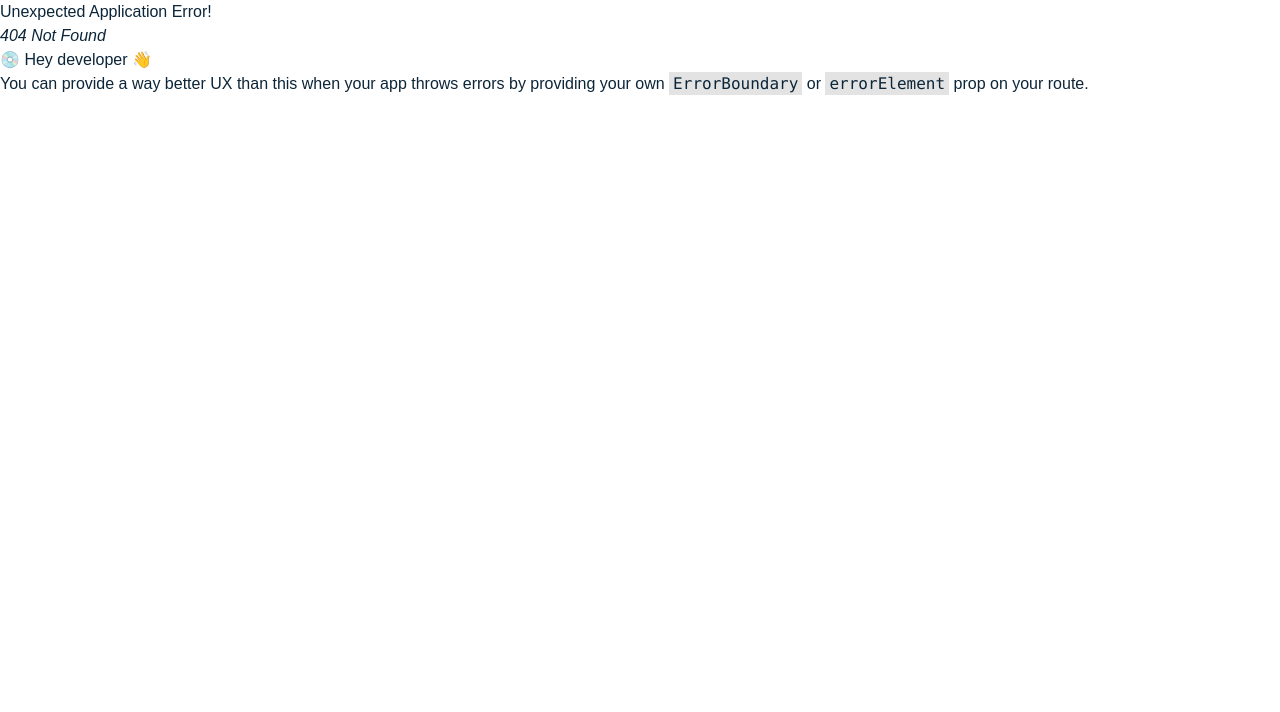
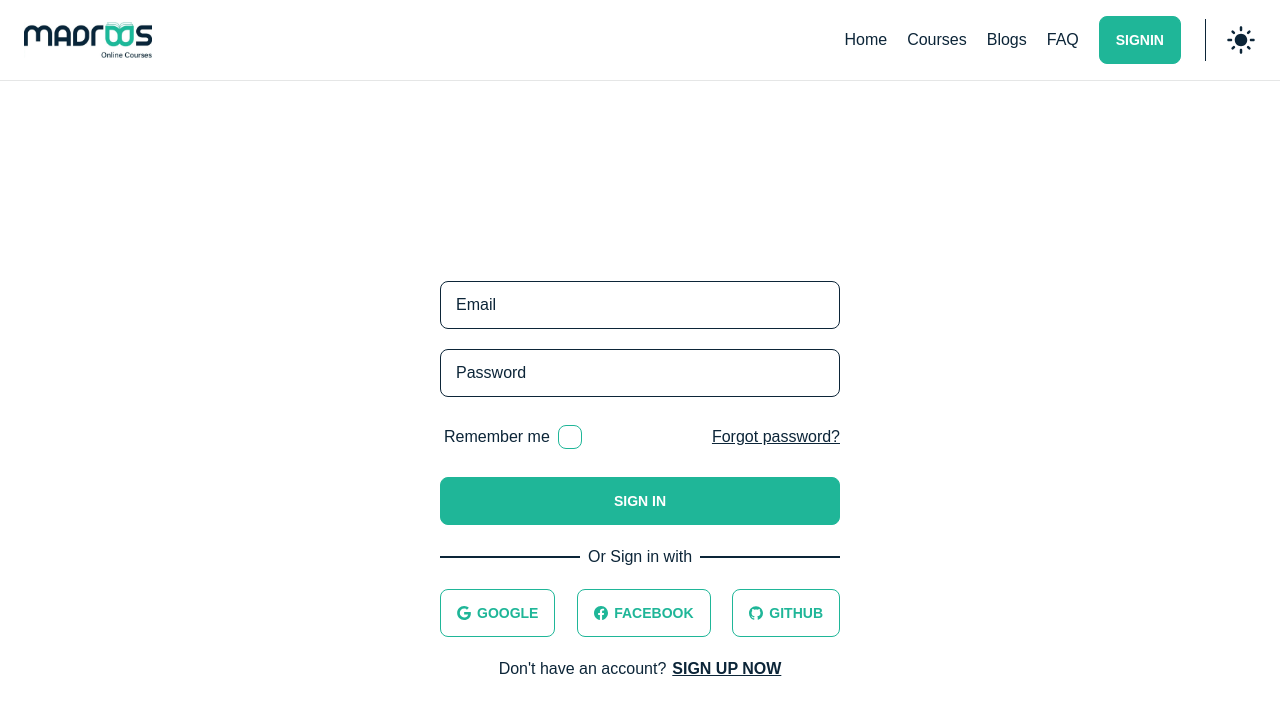
Before and after one commit to mdpahlovi/madroos-client, a React (Create React App) app: page /signin in a window 1280 px wide. Before the commit this address had no page. Shown: the top 712 px of the page. Built offline with nearby package versions, Linux system fonts and the light colour scheme; no server answers.

Commit message:
Signin & Signup with email & pass added

```diff
--- /dev/null
+++ b/src/Utilities/getThemeValue.js
@@ -0,0 +1,10 @@
+const getThemeValue = () => {
+    let dataTheme = document.documentElement.attributes[0];
+    if (dataTheme.value === "light") {
+        return "light";
+    } else {
+        return "dark";
+    }
+};
+
+export { getThemeValue };
--- a/src/components/Navbar.js
+++ b/src/components/Navbar.js
@@ -45,6 +45,9 @@ const Navbar = () => {
                         <NavLink to="faq" className={navLink}>
                             FAQ
                         </NavLink>
+                        <Link to="signin" className="btn btn-primary">
+                            Signin
+                        </Link>
                         <div className="hidden lg:block ml-1">
                             <ToggleTheme toggle={toggle} setToggle={setToggle} />
                         </div>
--- /dev/null
+++ b/src/components/Reusable/Input.jsx
@@ -0,0 +1,25 @@
+import React from "react";
+
+const Input = ({ type, name, text }) => {
+    const handelLabel = (event) => {
+        const input = event.target;
+        const label = event.target.nextSibling;
+        if (event.target.value) {
+            input.classList.add("border-primary");
+            label.classList.add("label-top");
+        } else {
+            input.classList.remove("border-primary");
+            label.classList.remove("label-top");
+        }
+    };
+    return (
+        <div onBlur={handelLabel} className="relative">
+            <input type={type} name={name} className="input-field" required={type === "email" || type === "password" ? true : false} />
+            <label htmlFor={name} className="input-label">
+                {text}
+            </label>
+        </div>
+    );
+};
+
+export default Input;
--- /dev/null
+++ b/src/components/Signin.js
@@ -0,0 +1,69 @@
+import React, { useContext } from "react";
+import Input from "./Reusable/Input";
+import { ImGoogle, ImGithub } from "react-icons/im";
+import { BsFacebook } from "react-icons/bs";
+import { Link } from "react-router-dom";
+import { AuthContext } from "../context/UserContext";
+
+const Signin = () => {
+    const { signIn } = useContext(AuthContext);
+
+    const handelSubmit = (event) => {
+        event.preventDefault();
+        const form = event.target;
+        const email = form.email.value;
+        const password = form.password.value;
+
+        signIn(email, password)
+            .then((result) => {
+                const user = result.user;
+                console.log(user);
+                form.reset();
+            })
+            .catch((error) => console.error(error));
+    };
+
+    return (
+        <section className="form-container content-gap-y h-screen justify-center">
+            <form onSubmit={handelSubmit} className="content-gap-y">
+                <Input type={"email"} name={"email"} text={"Email"} />
+                <Input type={"password"} name={"password"} text={"Password"} />
+                <div className="flex justify-between items-center">
+                    <label className="label cursor-pointer">
+                        <span className="mr-2">Remember me</span>
+                        <input type="checkbox" className="checkbox checkbox-primary" />
+                    </label>
+                    <a className="link" href="/">
+                        Forgot password?
+                    </a>
+                </div>
+                <input type={"submit"} value="Sign In" className="btn btn-primary" />
+            </form>
+            <div className="line-x">
+                <p className="mx-2">Or Sign in with</p>
+            </div>
+            <div className="content-gap-x justify-between">
+                <button className="btn btn-outline btn-primary gap-1.5">
+                    <ImGoogle />
+                    Google
+                </button>
+                <button className="btn btn-outline btn-primary gap-1.5">
+                    <BsFacebook />
+                    Facebook
+                </button>
+                <button className="btn btn-outline btn-primary gap-1.5">
+                    <ImGithub />
+                    Github
+                </button>
+            </div>
+            <p className="text-center">
+                Don't have an account?
+                <Link to="/signup" className="ml-1.5 font-bold uppercase underline">
+                    Sign Up Now
+                </Link>
+            </p>
+        </section>
+    );
+};
+
+export default Signin;
--- /dev/null
+++ b/src/components/Signup.js
@@ -0,0 +1,73 @@
+import React, { useContext } from "react";
+import { Link } from "react-router-dom";
+import { AuthContext } from "../context/UserContext";
+import Input from "./Reusable/Input";
+import { toast } from "react-toastify";
+import { getThemeValue } from "../Utilities/getThemeValue";
+
+const Signup = () => {
+    const { createUser } = useContext(AuthContext);
+
+    const handelSubmit = (event) => {
+        event.preventDefault();
+        const form = event.target;
+        const name = `${form.fastName.value} ${form.lastName.value}`;
+        const email = form.email.value;
+        const password = form.password.value;
+        const confirmPassword = form.confirmPassword.value;
+
+        // Check Password
+        if (password.length < 6) {
+            toast.error("OPPS ! Password sould be 6 cherecter or more", {
+                theme: getThemeValue(),
+            });
+            return;
+        }
+        if (password !== confirmPassword) {
+            toast.error("OPPS ! Your password didn't match", {
+                theme: getThemeValue(),
+            });
+            return;
+        }
+
+        // Create New User
+        createUser(email, password)
+            .then((result) => {
+                const user = result.user;
+                user.displayName = name;
+                form.reset();
+            })
+            .catch((error) => console.error(error));
+    };
+
+    return (
+        <section className="form-container content-gap-y h-screen justify-center">
+            <form onSubmit={handelSubmit} className="content-gap-y">
+                <div className="content-gap-x justify-between">
+                    <Input type={"text"} name={"fastName"} text={"Fast Name"} />
+                    <Input type={"text"} name={"lastName"} text={"Last Name"} />
+                </div>
+                <Input type={"email"} name={"email"} text={"Email"} />
+                <Input type={"password"} name={"password"} text={"Password"} />
+                <label className="label justify-start cursor-pointer">
+                    <input type="checkbox" className="checkbox checkbox-primary" />
+                    <p className="ml-2">
+                        I agree to the
+                        <a className="ml-2 underline" href="/">
+                            Terms & Conditions
+                        </a>
+                    </p>
+                </label>
+                <input type={"submit"} value="Sign Up" className="btn btn-primary" />
+            </form>
+            <p className="text-center">
+                If you already a user?
+                <Link to="/signin" className="ml-1.5 font-bold uppercase underline">
+                    Sign In Now
+                </Link>
+            </p>
+        </section>
+    );
+};
+
+export default Signup;
--- /dev/null
+++ b/src/context/UserContext.js
@@ -0,0 +1,41 @@
+import React, { createContext, useEffect, useState } from "react";
+import {
+    createUserWithEmailAndPassword,
+    FacebookAuthProvider,
+    getAuth,
+    GithubAuthProvider,
+    GoogleAuthProvider,
+    onAuthStateChanged,
+    signInWithEmailAndPassword,
+    signInWithPopup,
+    signOut,
+} from "firebase/auth";
+import app from "../firebase/firebase.config";
+
+export const AuthContext = createContext();
+const auth = getAuth(app);
+
+const UserContext = ({ children }) => {
+    const [user, setUser] = useState(null);
+
+    const createUser = (email, password) => {
+        return createUserWithEmailAndPassword(auth, email, password);
+    };
+
+    const signIn = (email, password) => {
+        return signInWithEmailAndPassword(auth, email, password);
+    };
+
+    useEffect(() => {
+        const unSubscribe = onAuthStateChanged(auth, (correntUser) => {
+            console.log("Corrent User : ", correntUser);
+            setUser(correntUser);
+        });
+        return () => unSubscribe();
+    }, []);
+
+    const authInfo = { user, createUser, signIn };
+    return <AuthContext.Provider value={authInfo}>{children}</AuthContext.Provider>;
+};
+
+export default UserContext;
--- a/src/index.css
+++ b/src/index.css
@@ -6,25 +6,30 @@
     .my-container {
         @apply container mx-auto px-6;
     }
-    .section-gap {
-        @apply py-12 sm:py-14 lg:py-16;
+    .form-container {
+        @apply max-w-md mx-auto px-6;
     }
     .content-gap-x {
-        @apply flex gap-3;
+        @apply flex gap-5;
     }
     .content-gap-y {
-        @apply flex flex-col gap-3;
+        @apply flex flex-col gap-5;
     }
-    .heading-text {
-        @apply text-4xl lg:text-5xl xxl:text-6xl font-bold;
+    .line-x {
+        @apply flex items-center before:flex-1 before:border before:border-base-content  after:flex-1 after:border after:border-base-content;
     }
-    .icon {
-        @apply flex justify-center items-center gap-1;
+    /* Input Field */
+    .input-field {
+        @apply w-full input focus:outline-none focus:border-primary border-base-content bg-transparent;
     }
-    .vertical-line {
-        @apply flex items-center before:flex-1 before:border-t  after:flex-1 after:border-t;
+    .input-label {
+        @apply absolute top-3 left-4 -z-10 transform duration-300;
     }
-    .input-field {
-        @apply input input-primary w-full;
+    .label-top {
+        @apply scale-75 -translate-y-6 z-0 bg-base-100 text-primary ml-2 px-2;
     }
 }
+
+.input-field:focus ~ .input-label {
+    @apply label-top;
+}
--- a/src/index.js
+++ b/src/index.js
@@ -1,11 +1,19 @@
 import React from "react";
 import ReactDOM from "react-dom/client";
 import "./index.css";
+import UserContext from "./context/UserContext";
 import App from "./App";
+import { ToastContainer } from "react-toastify";
+import "react-toastify/dist/ReactToastify.css";
 
 const root = ReactDOM.createRoot(document.getElementById("root"));
 root.render(
     <React.StrictMode>
-        <App />
+        <>
+            <UserContext>
+                <App />
+            </UserContext>
+            <ToastContainer position="top-right" autoClose={1500} />
+        </>
     </React.StrictMode>
 );
```
Also changed, not shown: src/App.js (+16 -1 lines).
